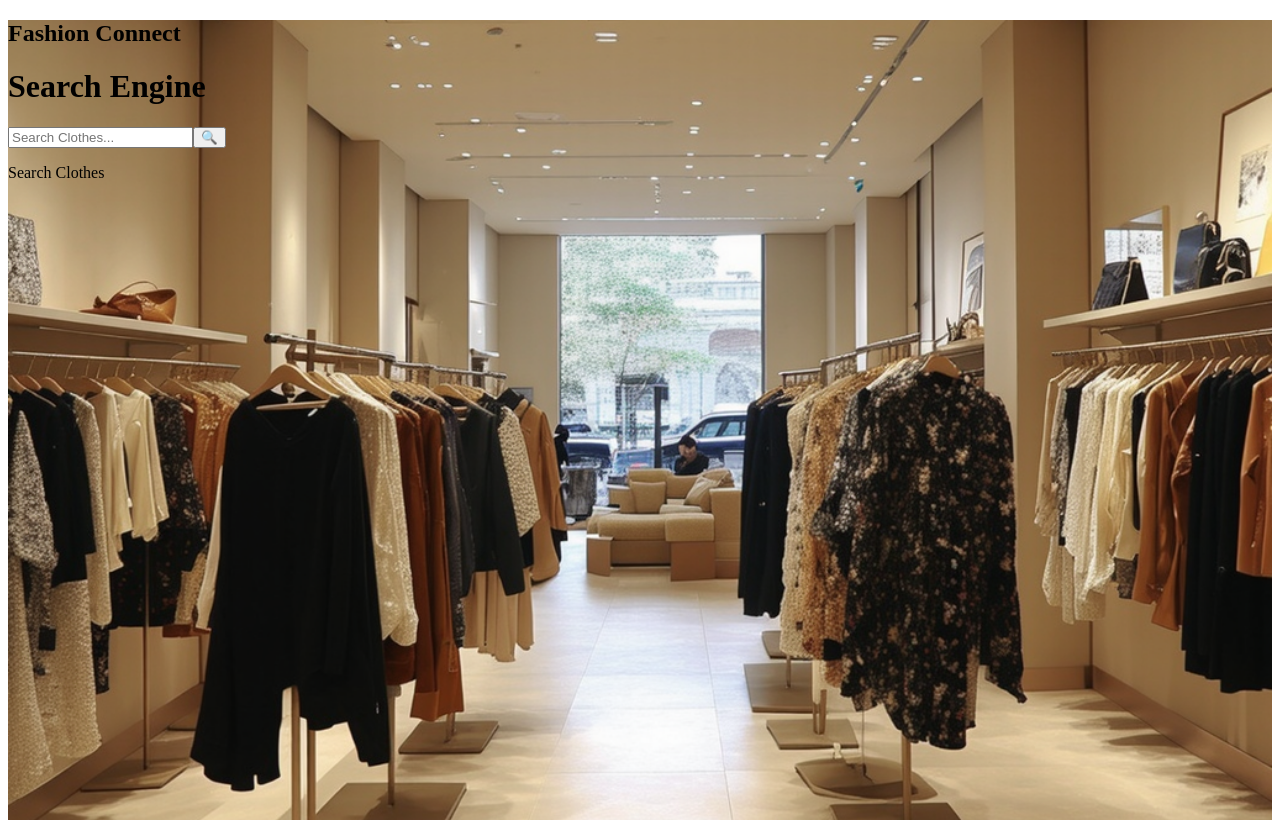
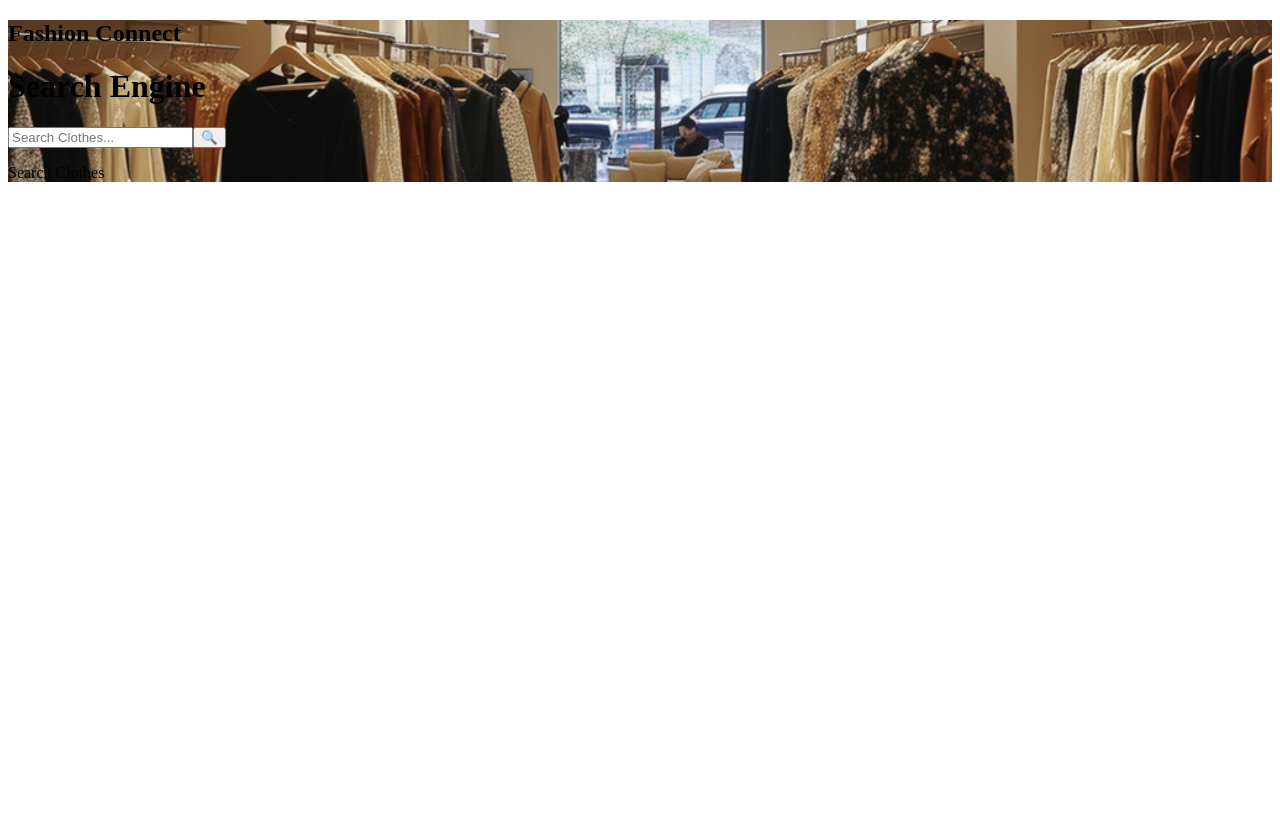
Before and after one commit to ken2201/fashion-connect-backend, a Vue app in the folder fashion-connect/: page / in a window 1280 px wide. After the commit the page ends 800 px from the top, so only its background shows below. Built offline with nearby package versions, Linux system fonts and the light colour scheme.

Commit message:
refactor: improve Search.vue layout and add console logs for debugging

```diff
--- a/fashion-connect/src/pages/Search.vue
+++ b/fashion-connect/src/pages/Search.vue
@@ -1,7 +1,7 @@
 <template>
   <div
     class="min-h-screen flex flex-col justify-center items-center relative"
-    style="background-image: url('/background.jpg'); background-size: cover; background-position: center; background-repeat: no-repeat; min-height: 100vh;"
+    style="background-image: url('/background.jpg'); background-size: cover; background-position: center; background-repeat: no-repeat;"
   >
     <!-- Overlay sombre -->
     <div class="absolute inset-0 bg-black opacity-40"></div>
@@ -42,8 +42,16 @@
     <div class="relative z-10 w-full max-w-5xl mt-10 px-4" v-if="products.length > 0">
       <h3 class="text-2xl text-white mb-4">Search Results:</h3>
       <div class="grid grid-cols-1 md:grid-cols-3 gap-6">
-        <div v-for="product in products" :key="product.title" class="bg-white rounded-lg shadow-md p-4">
-          <img :src="product.image" alt="Product image" class="w-full h-48 object-cover rounded-md mb-2" />
+        <div
+          v-for="product in products"
+          :key="product.title"
+          class="bg-white rounded-lg shadow-md p-4"
+        >
+          <img
+            :src="product.image"
+            alt="Product image"
+            class="w-full h-48 object-cover rounded-md mb-2"
+          />
           <h4 class="font-semibold text-lg">{{ product.title }}</h4>
           <a
             :href="product.link"
@@ -69,13 +77,22 @@ const products = ref([]);
 const searchProducts = async () => {
   if (searchQuery.value.trim() === '') return;
   try {
+    console.log('Searching for:', searchQuery.value); // Vérification
     const response = await axios.get(
-  `https://fashion-connect-backend.onrender.com/search?query=${encodeURIComponent(searchQuery.value)}`
-);
-
+      `https://fashion-connect-backend.onrender.com/search?query=${encodeURIComponent(searchQuery.value)}`
+    );
+    console.log('Results:', response.data); // Vérification
     products.value = response.data;
   } catch (error) {
     console.error('Search failed:', error);
   }
 };
 </script>
+
+<style scoped>
+body, html, #app {
+  margin: 0;
+  padding: 0;
+  height: 100%;
+}
+</style>
```
